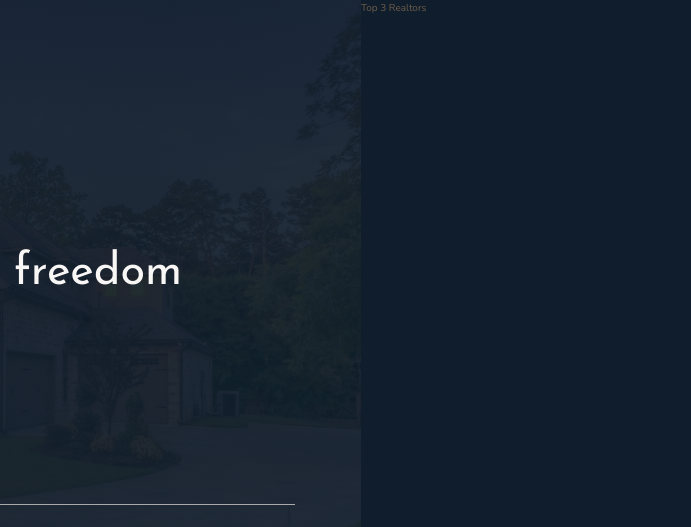
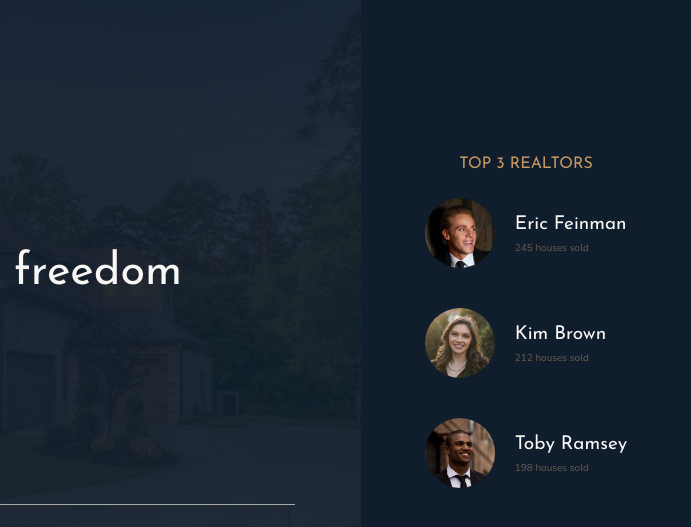
Before and after one commit to Chewie063/nexters-project, a website: page index.html in a window 1280 px wide. Shown: the top 527 px of the page, 589-1280 px from the left. Drawn offline with nearby package versions, Linux system fonts and the light colour scheme.

Commit message:
Styled the realtors section of the header.

```diff
--- a/index.html
+++ b/index.html
@@ -34,7 +34,27 @@
         </div>
 
         <div class="realtors">
-            Top 3 Realtors
+            <h3 class="heading-3">Top 3 Realtors</h3>
+            <div class="realtors__list">
+                <img src="img/realtor-1.jpeg" alt="Realtor 1" class="realtors__img">
+                <div class="realtors__details">
+                    <h4 class="heading-4 heading-4--light">Eric Feinman</h4>
+                    <p class="realors__sold">245 houses sold</p>
+                </div>
+
+                <img src="img/realtor-2.jpeg" alt="Realtor 2" class="realtors__img">
+                <div class="realtors__details">
+                    <h4 class="heading-4 heading-4--light">Kim Brown</h4>
+                    <p class="realors__sold">212 houses sold</p>
+                </div>
+
+                <img src="img/realtor-3.jpeg" alt="Realtor 3" class="realtors__img">
+                <div class="realtors__details">
+                    <h4 class="heading-4 heading-4--light">Toby Ramsey</h4>
+                    <p class="realors__sold">198 houses sold</p>
+                </div>
+
+            </div>
         </div>
 
         <section class="features">
--- a/sass/_realtors.scss
+++ b/sass/_realtors.scss
@@ -1,4 +1,32 @@
 .realtors {
     background-color: $color-secondary;
     grid-column: col-start 7 / full-end;
+    padding: 3rem;
+
+    display: grid;
+    align-content: center;
+    justify-content: center;
+    grid-row-gap: 2rem;
+    justify-items: center;
+
+    &__list {
+        display: grid;
+        grid-template-columns: min-content max-content;
+        grid-column-gap: 2rem;
+        grid-row-gap: 5vh;
+        align-items: center;
+    }
+
+    &__img {
+        width: 7rem;
+        border-radius: 50%;
+        display: block;
+    }
+
+    &__sold {
+        text-transform: uppercase;
+        color: $color-grey-light-2;
+        margin: -3px;
+
+    }
 }
```
Also changed, not shown: css/style.css.
